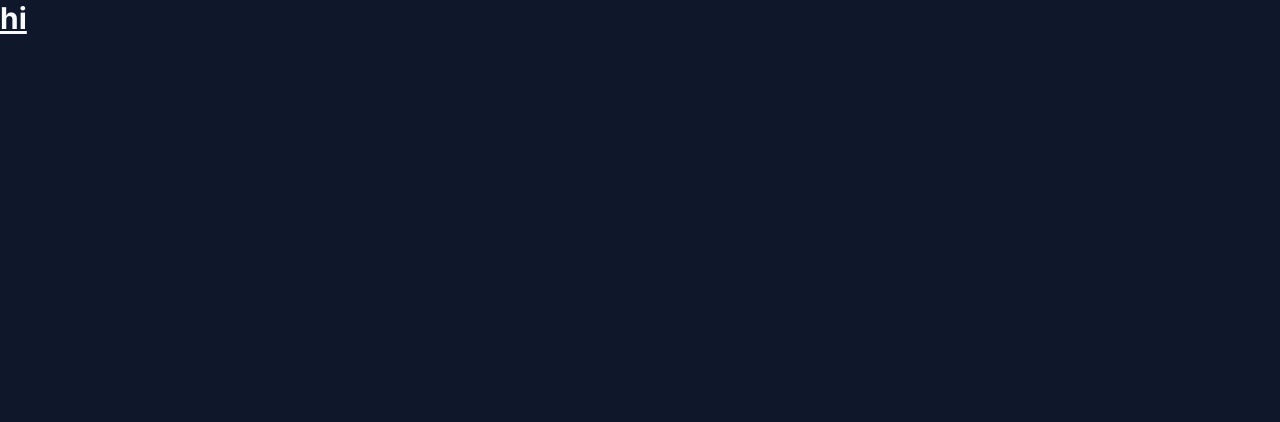
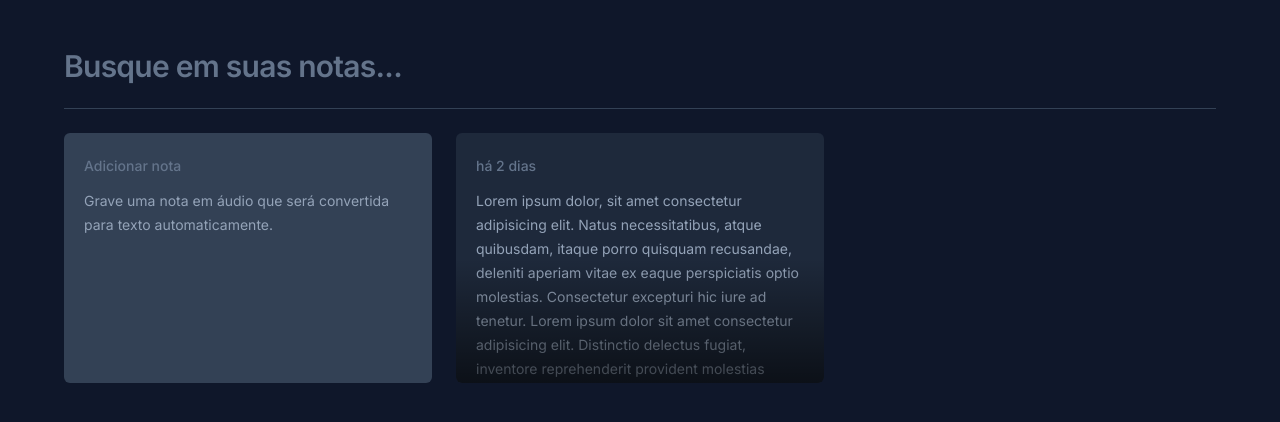
Before and after one commit to oelopes/audio-notes, a React (Vite) app: page / in a window 1280 px wide. Shown: the top 422 px of the page. Built offline with nearby package versions, Linux system fonts and the light colour scheme.

Commit message:
feat: first layout implementation

```diff
--- a/src/app.tsx
+++ b/src/app.tsx
@@ -1,3 +1,27 @@
-export const App = () => (
-  <div className="text-3xl font-bold underline">hi</div>
-)
+import { NoteCard } from "./components/note-card"
+
+export const App = () => {
+  return (
+    <div className="mx-auto max-w-6xl my-12 space-y-6">
+      <form className="w-full">
+        <input
+          className="w-full bg-transparent text-3xl font-semibold tracking-tight outline-none placeholder:text-slate-500"
+          type="text"
+          placeholder="Busque em suas notas..."
+        />
+      </form>
+
+      <div className="h-px bg-slate-700" />
+
+      <div className="grid grid-cols-3 gap-6 auto-rows-[250px]">
+        <div className="rounded-md bg-slate-700 p-5 space-y-3">
+          <span className="text-sm font-medium text-slate-500">Adicionar nota</span>
+
+          <p className="text-sm leading-6 text-slate-400">Grave uma nota em áudio que será convertida para texto automaticamente.</p>
+        </div>
+
+        <NoteCard />
+      </div>
+    </div>
+  )
+}
--- /dev/null
+++ b/src/components/note-card.tsx
@@ -0,0 +1,9 @@
+export const NoteCard = () => (
+  <button className="rounded-md text-left bg-slate-800 p-5 space-y-3 overflow-hidden relative outline-none hover:ring-2 hover:ring-slate-600 focus-visible:ring-2 focus-visible:ring-cyan-400">
+    <span className="text-sm font-medium text-slate-500">há 2 dias</span>
+
+    <p className="text-sm leading-6 text-slate-400">Lorem ipsum dolor, sit amet consectetur adipisicing elit. Natus necessitatibus, atque quibusdam, itaque porro quisquam recusandae, deleniti aperiam vitae ex eaque perspiciatis optio molestias. Consectetur excepturi hic iure ad tenetur. Lorem ipsum dolor sit amet consectetur adipisicing elit. Distinctio delectus fugiat, inventore reprehenderit provident molestias ipsam illo iure velit quam earum numquam architecto, vitae repellat? Id fugit magni optio iure!</p>
+
+    <div className="absolute bottom-0 left-0 right-0 h-1/2 bg-gradient-to-t from-black/60 to-black/0 pointer-events-none"></div>
+  </button>
+)
```
